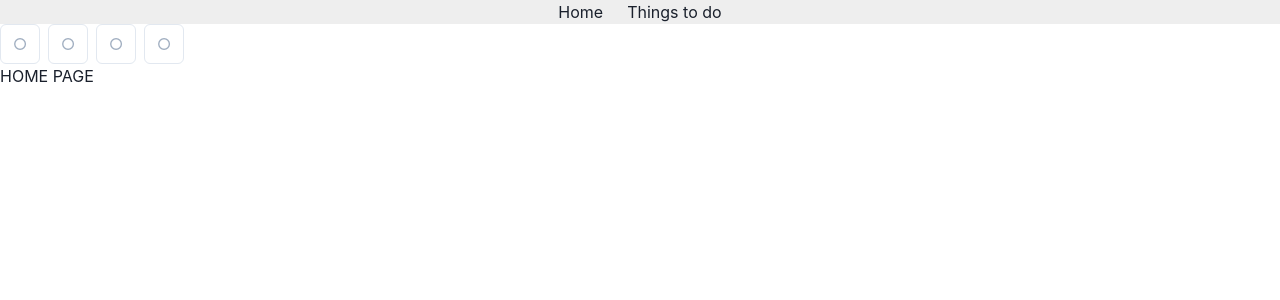
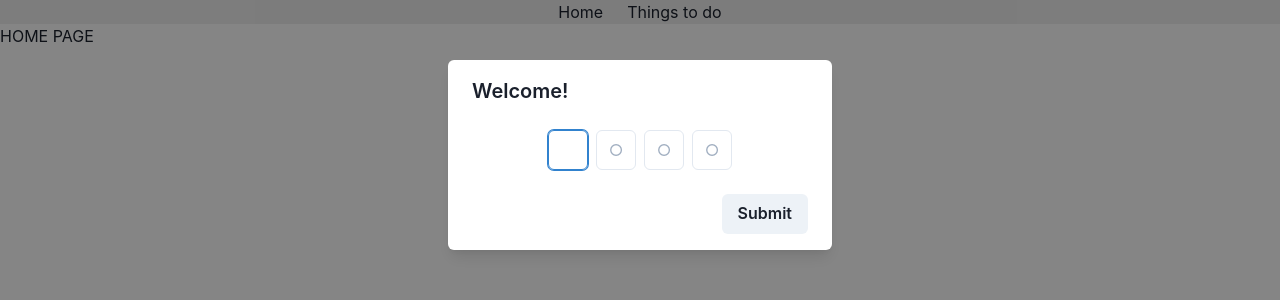
Before and after one commit to kblair40/wedding_v2, a React (Create React App) app: page / in a window 1280 px wide. Shown: the top 300 px of the page. Built offline with nearby package versions, Linux system fonts and the light colour scheme.

Commit message:
Add theme to root index

```diff
--- /dev/null
+++ b/src/components/Auth/CodeInput.js
@@ -0,0 +1,48 @@
+import React from "react";
+import {
+  PinInput,
+  PinInputField,
+  HStack,
+  Modal,
+  ModalOverlay,
+  ModalContent,
+  ModalHeader,
+  ModalFooter,
+  ModalBody,
+  ModalCloseButton,
+  useDisclosure,
+  Button,
+} from "@chakra-ui/react";
+
+const CodeInput = () => {
+  const { isOpen, onOpen, onClose } = useDisclosure({ defaultIsOpen: true });
+
+  const validateCode = (code) => {
+    console.log("CODE:", code);
+    onClose();
+  };
+
+  return (
+    <Modal isOpen={isOpen} onClose={onClose} size="sm">
+      <ModalOverlay />
+      <ModalContent>
+        <ModalHeader>Welcome!</ModalHeader>
+        <ModalBody>
+          <HStack justifyContent="center">
+            <PinInput onComplete={validateCode}>
+              <PinInputField />
+              <PinInputField />
+              <PinInputField />
+              <PinInputField />
+            </PinInput>
+          </HStack>
+        </ModalBody>
+        <ModalFooter>
+          <Button>Submit</Button>
+        </ModalFooter>
+      </ModalContent>
+    </Modal>
+  );
+};
+
+export default CodeInput;
--- /dev/null
+++ b/src/components/Auth/index.js
@@ -0,0 +1,14 @@
+import React from "react";
+import { Box } from "@chakra-ui/react";
+
+import CodeInput from "components/Auth/CodeInput";
+
+const Auth = () => {
+  return (
+    <Box>
+      <CodeInput />
+    </Box>
+  );
+};
+
+export default Auth;
--- a/src/components/CodeInput/index.js
+++ /dev/null
@@ -1,20 +0,0 @@
-import React from "react";
-import { PinInput, PinInputField, HStack } from "@chakra-ui/react";
-
-const CodeInput = () => {
-  const validateCode = (code) => {
-    console.log("CODE:", code);
-  };
-  return (
-    <HStack>
-      <PinInput onComplete={validateCode}>
-        <PinInputField />
-        <PinInputField />
-        <PinInputField />
-        <PinInputField />
-      </PinInput>
-    </HStack>
-  );
-};
-
-export default CodeInput;
--- a/src/index.js
+++ b/src/index.js
@@ -4,8 +4,10 @@ import App from "./App";
 import { ChakraProvider } from "@chakra-ui/react";
 import { BrowserRouter } from "react-router-dom";
 
+import theme from "utils/theme";
+
 ReactDOM.render(
-  <ChakraProvider>
+  <ChakraProvider theme={theme}>
     <BrowserRouter>
       <App />
     </BrowserRouter>
--- a/src/pages/Auth/index.js
+++ /dev/null
@@ -1,9 +0,0 @@
-import React from "react";
-
-import CodeInput from "components/CodeInput";
-
-const Auth = () => {
-  return <CodeInput />;
-};
-
-export default Auth;
--- a/src/pages/Home/index.js
+++ b/src/pages/Home/index.js
@@ -1,6 +1,6 @@
 import React from "react";
 import { Box, Text } from "@chakra-ui/react";
-import Auth from "pages/Auth";
+import Auth from "components/Auth";
 
 const Home = () => {
   return (
--- /dev/null
+++ b/src/utils/theme.js
@@ -0,0 +1,68 @@
+import { extendTheme } from "@chakra-ui/react";
+
+const theme = extendTheme({
+  colors: {
+    neutral: {
+      black: "#2D2D2D",
+      white: "#FAFAFA",
+    },
+    text: {
+      primary: "#2D2D2D",
+      secondary: "#343A40",
+      tertiary: "#6C757D",
+    },
+    creme: {
+      main: "#DEBFB8",
+    },
+    gold: {
+      main: "#DCCAAA",
+    },
+  },
+  components: {
+    Text: {
+      sizes: {
+        xs: { fontSize: "12px" },
+        sm: { fontSize: "14px" },
+        md: { fontSize: "16px" },
+        lg: { fontSize: "18px" },
+        xl: { fontSize: "20px" },
+      },
+      defaultProps: {
+        size: "md",
+        fontWeight: "normal",
+      },
+    },
+    //   Button: {
+    //     // 1. We can update the base styles
+    //     baseStyle: {
+    //       fontWeight: 'bold', // Normally, it is "semibold"
+    //     },
+    //     // 2. We can add a new button size or extend existing
+    //     sizes: {
+    //       xl: {
+    //         h: '56px',
+    //         fontSize: 'lg',
+    //         px: '32px',
+    //       },
+    //     },
+    //     // 3. We can add a new visual variant
+    //     variants: {
+    //       'with-shadow': {
+    //         bg: 'red.400',
+    //         boxShadow: '0 0 2px 2px #efdfde',
+    //       },
+    //       // 4. We can override existing variants
+    //       solid: (props) => ({
+    //         bg: props.colorMode === 'dark' ? 'red.300' : 'red.500',
+    //       }),
+    //     },
+    //   },
+  },
+  fonts: {
+    // heading: "",
+    // body: "",
+    // mono: "",
+  },
+});
+
+export default theme;
```
